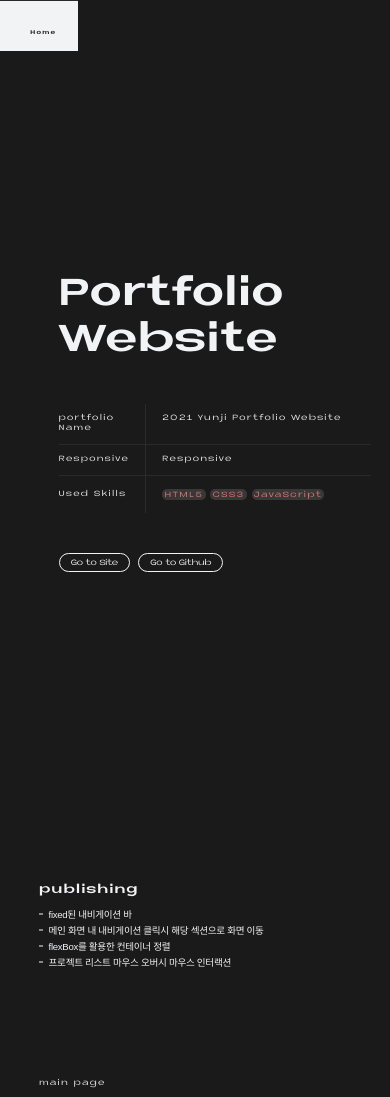
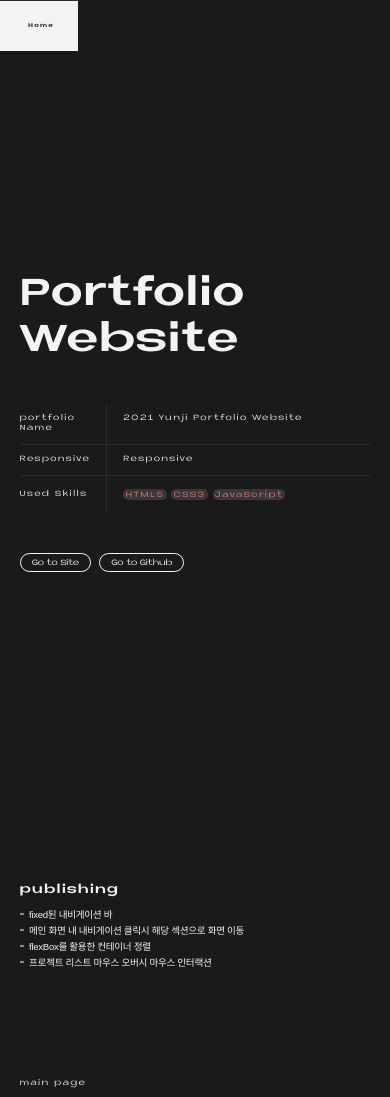
Before and after one commit to dhdbswl/yunjiportfolio, a plain HTML site: page portfolios/portfolio-website.html in a window 390 px wide. Shown: the top 1097 px of the page. Drawn offline with Linux system fonts and the light colour scheme.

Commit message:
modify media query

```diff
--- a/css/common/common.css
+++ b/css/common/common.css
@@ -201,17 +201,16 @@ section {
     font-size: 8px !important;
   }
   header .allPortfolioLink {
-    padding: 1.7rem 0 0 1.1rem;
+    padding: 0 0 0 0.5rem;
   }
-  section.indexSection .portfolioWrap h1,
-  section.indexSection .contactWrap h1 {
-    height: 29.4rem !important;
+  section#portfolioDetail.detailInfo,
+  section#portfolioDetailImg {
+    width: 90vw;
   }
-  section#contact .contactWrap h1 {
-    height: 44.6rem !important;
+  section#portfolioDetail.detailInfo {
+    margin: 0 auto !important;
   }
-  section.indexSection .portfolioWrap h1 > p,
-  section.indexSection .contactWrap h1 > p {
-    font-size: 15rem !important;
+  section#portfolioDetailImg {
+    margin: 5rem auto 14rem !important;
   }
 }
```
